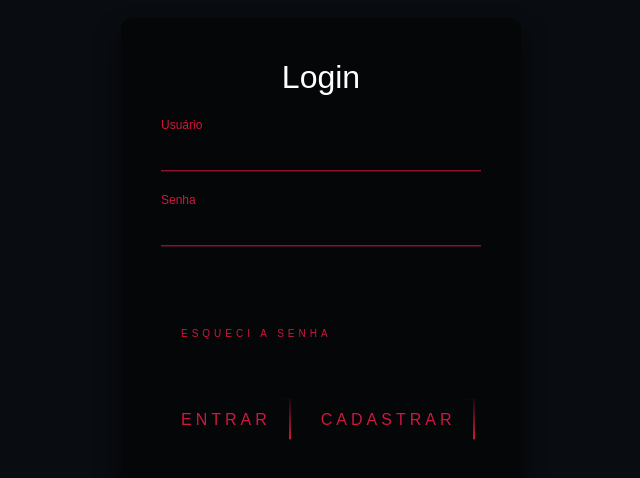
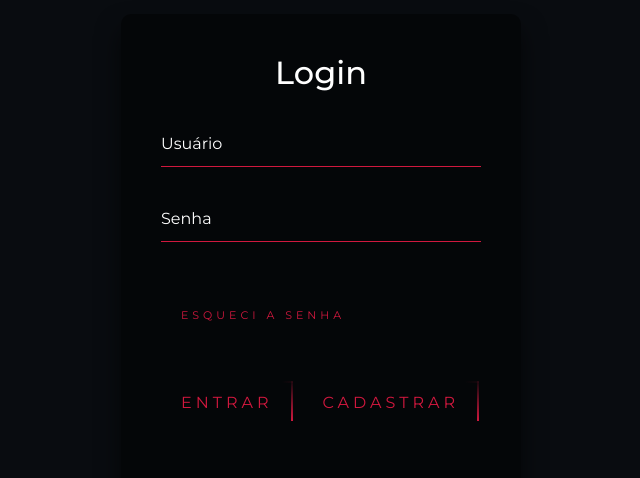
Before and after one commit to cinefyPFC/echeveria-code, a React (Create React App) app: page /login in a window 1280 px wide. Shown: the part 146-624 px from the top of the page, without its empty margins (319-959 px from the left). Built offline with nearby package versions, Linux system fonts and the light colour scheme.

Commit message:
login ok

```diff
--- a/src/views/Cadastro/style/cadastro.css
+++ b/src/views/Cadastro/style/cadastro.css
@@ -3,6 +3,7 @@
   top: 50%;
   left: 50%;
   width: 400px;
+  height: 480px;
   padding: 40px;
   transform: translate(-50%, -50%);
   background: rgba(0, 0, 0, .5);
@@ -170,3 +171,17 @@ input:valid+label {
 .btnCadastrar {
   margin-left: 10px;
 }
+
+.esqueci-senha {
+  font-size: 11px !important;
+  align-items: center;
+  text-align: center;
+  margin-top: 25px !important;
+}
+
+.esqueci-senha a:hover {
+  background: white !important;
+  color: var(--white);
+  border-radius: 5px;
+  box-shadow: 0 0 5px var(--box-shadow-btn), 0 0 25px var(--box-shadow-btn), 0 0 50px var(--box-shadow-btn), 0 0 100px var(--box-shadow-btn);
+}
--- a/src/views/Login/index.jsx
+++ b/src/views/Login/index.jsx
@@ -1,25 +1,42 @@
-import React from 'react';
-import { Link } from 'react-router-dom';
-import './style/login.css';
+import React, { useState } from 'react';
+import { Link, Redirect } from 'react-router-dom';
+import api from '../../services/api';
 
 function Login() {
+  const [email, setEmail] = useState('');
+  const [senha, setSenha] = useState('');
+
   return (
     <div className="body">
-      <div className="login-box">
+      <div className="cadastro-box">
         <h2>Login</h2>
         <form>
           <div className="user-box">
-            <input type="text" name="" required="" />
+            <input
+              type="text"
+              name="email"
+              pattern="/^[^\s@]+@[^\s@]+$/"
+              required=""
+              value={email}
+              onChange={(e) => setEmail(e.target.value)}
+            />
             <label>Usuário</label>
           </div>
           <div className="user-box">
-            <input type="password" name="" required="" />
+            <input
+              type="password"
+              name="senha"
+              required=""
+              pattern="[^\0]"
+              value={senha}
+              onChange={(e) => setSenha(e.target.value)}
+            />
             <label>Senha</label>
           </div>
           <Link className="esqueci-senha" to="#">
             esqueci a senha
           </Link>
-          <Link to="/perfil">
+          <Link to="#" onClick={loginUsuario}>
             <span></span>
             <span></span>
             <span></span>
@@ -37,6 +54,23 @@ function Login() {
       </div>
     </div>
   );
+
+  async function loginUsuario() {
+    await api
+      .post('sessions', {
+        email: email,
+        senha: senha,
+      })
+      .then(function (response) {
+        console.log(response);
+        // Redirect('/perfil');
+      })
+      .catch(function (error) {
+        console.log(error);
+      });
+    setEmail('');
+    setSenha('');
+  }
 }
 
 export default Login;
--- a/src/views/Login/style/login.css
+++ /dev/null
@@ -1,183 +0,0 @@
-
-
-.body {
-  margin:0;
-  padding:0;
-  font-family: sans-serif;
-  background: linear-gradient(#141e30, #243b55);
-  height: 100%;
-}
-
-.login-box {
-  position: absolute;
-  top: 50%;
-  left: 50%;
-  width: 400px;
-  padding: 40px;
-  transform: translate(-50%, -50%);
-  background: rgba(0,0,0,.5);
-  box-sizing: border-box;
-  box-shadow: 0 15px 25px rgba(0,0,0,.6);
-  border-radius: 10px;
-  overflow: hidden;
-}
-
-.login-box h2 {
-  margin: 0 0 30px;
-  padding: 0;
-  text-align: center;
-}
-
-.login-box .user-box {
-  position: relative;
-}
-
-.login-box .user-box input {
-  width: 100%;
-  padding: 10px 0;
-  font-size: 16px;
-  margin-bottom: 30px;
-  border: none;
-  border-bottom: 1px solid var(--box-shadow-btn);
-  outline: none;
-  background: transparent;
-}
-.login-box .user-box label {
-  position: absolute;
-  top:0;
-  left: 0;
-  padding: 10px 0;
-  font-size: 16px;
-  pointer-events: none;
-  transition: .5s;
-}
-
-.login-box .user-box input:focus ~ label,
-.login-box .user-box input:valid ~ label {
-  top: -20px;
-  left: 0;
-  color: var(--box-shadow-btn);
-  font-size: 12px;
-}
-
-.login-box form a {
-  position: relative;
-  display: inline-block;
-  padding: 10px 20px;
-  color: var(--box-shadow-btn);
-  font-size: 16px;
-  text-decoration: none;
-  text-transform: uppercase;
-  overflow: hidden;
-  transition: .5s;
-  margin-top: 40px;
-  letter-spacing: 4px
-}
-
-.login-box a:hover {
-  background: var(--box-shadow-btn);
-  color: var(--white);
-  border-radius: 5px;
-  box-shadow: 0 0 5px var(--box-shadow-btn), 0 0 0px var(--box-shadow-btn), 0 0 1px var(--box-shadow-btn), 0 0 50px var(--box-shadow-btn)
-}
-
-.login-box a span {
-  position: absolute;
-  display: block;
-}
-
-.login-box a span:nth-child(1) {
-  top: 0;
-  left: -100%;
-  width: 100%;
-  height: 2px;
-  background: linear-gradient(90deg, transparent, var(--box-shadow-btn));
-  animation: btn-anim1 1s linear infinite;
-}
-
-@keyframes btn-anim1 {
-  0% {
-    left: -100%;
-  }
-  50%,100% {
-    left: 100%;
-  }
-}
-
-.login-box a span:nth-child(2) {
-  top: -100%;
-  right: 0;
-  width: 2px;
-  height: 100%;
-  background: linear-gradient(180deg, transparent, var(--box-shadow-btn));
-  animation: btn-anim2 1s linear infinite;
-  animation-delay: .25s
-}
-
-@keyframes btn-anim2 {
-  0% {
-    top: -100%;
-  }
-  50%,100% {
-    top: 100%;
-  }
-}
-
-.login-box a span:nth-child(3) {
-  bottom: 0;
-  right: -100%;
-  width: 100%;
-  height: 2px;
-  background: linear-gradient(270deg, transparent, var(--box-shadow-btn));
-  animation: btn-anim3 1s linear infinite;
-  animation-delay: .5s
-}
-
-@keyframes btn-anim3 {
-  0% {
-    right: -100%;
-  }
-  50%,100% {
-    right: 100%;
-  }
-}
-
-.login-box a span:nth-child(4) {
-  bottom: -100%;
-  left: 0;
-  width: 2px;
-  height: 100%;
-  background: linear-gradient(360deg, transparent, var(--box-shadow-btn));
-  animation: btn-anim4 1s linear infinite;
-  animation-delay: .75s
-}
-
-@keyframes btn-anim4 {
-  0% {
-    bottom: -100%;
-  }
-  50%,100% {
-    bottom: 100%;
-  }
-}
-.btnCadastrar {
-  margin-left: 10px;
-}
-
-
-
-.esqueci-senha {
-  font-size: 10px !important;
-  align-items: center;
-  text-align: center;
-}
-
-.esqueci-senha a:hover {
-  background: white !important;
-  color: var(--white);
-  border-radius: 5px;
-  box-shadow: 0 0 5px var(--box-shadow-btn),
-              0 0 25px var(--box-shadow-btn),
-              0 0 50px var(--box-shadow-btn),
-              0 0 100px var(--box-shadow-btn);
-}
```
